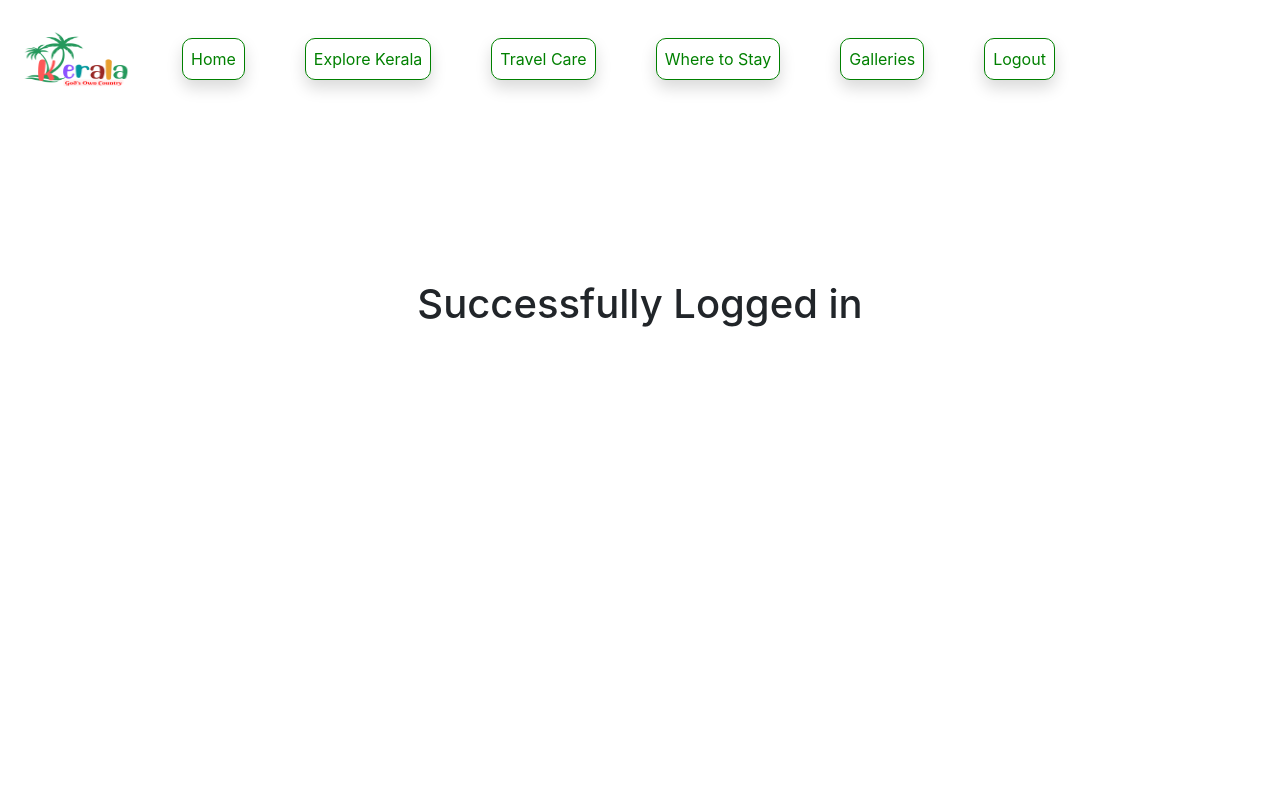
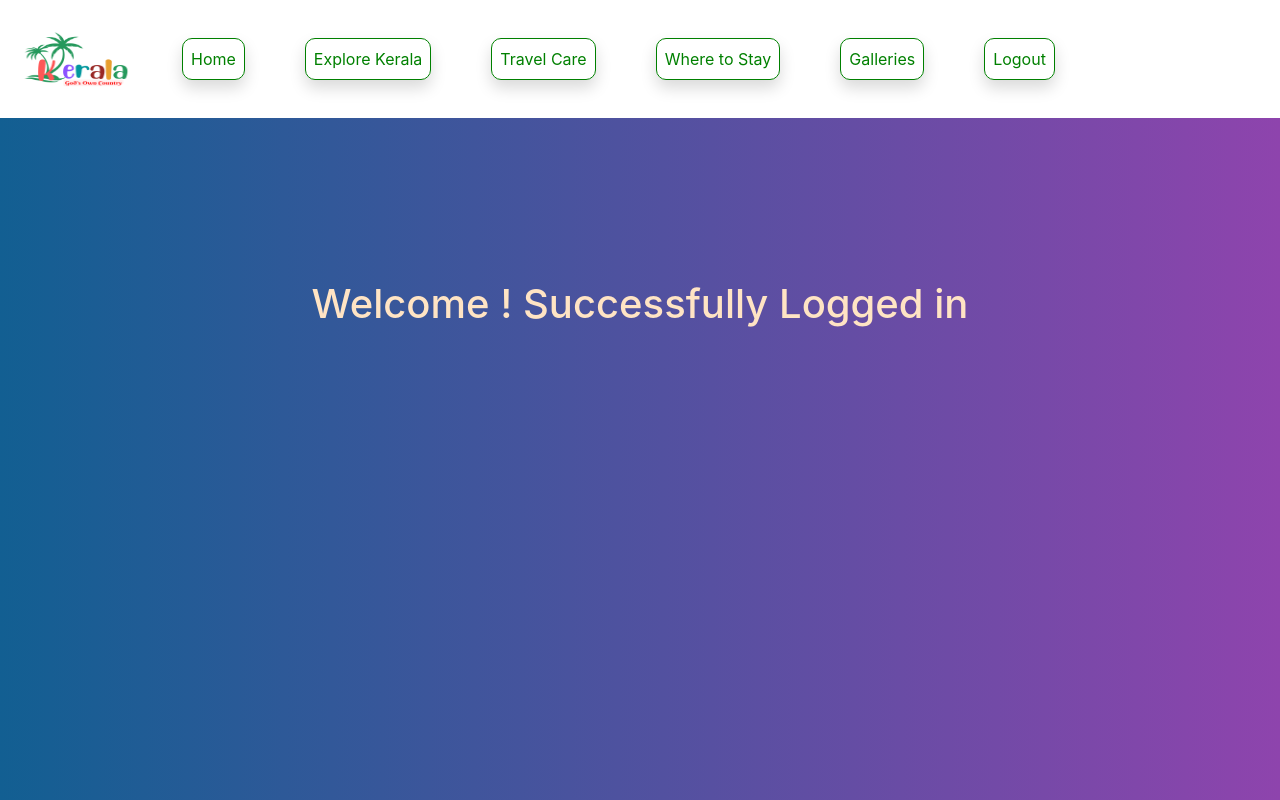
Before and after one commit to shmrmhmdm/Keralatourism, a plain HTML site: page LoginHome.html in a window 1280 px wide. Drawn offline with nearby package versions, Linux system fonts and the light colour scheme.

Commit message:
Logged form background updated

```diff
--- a/LoginHome.html
+++ b/LoginHome.html
@@ -33,7 +33,8 @@
           </nav>
 
     </header>
-<h1 id="login-head">Successfully Logged in</h1>
+
+<h1 id="login-head">Welcome ! Successfully Logged in</h1>
 
 </body>
 </html>
--- a/Style/StyleLogin.css
+++ b/Style/StyleLogin.css
@@ -1,4 +1,8 @@
 #login-head{
     margin-top: 7em;
     text-align: center;
+    color: bisque;
 }
+body{
+    background: linear-gradient(90deg,#125f92, #8e44ad);
+}
```
